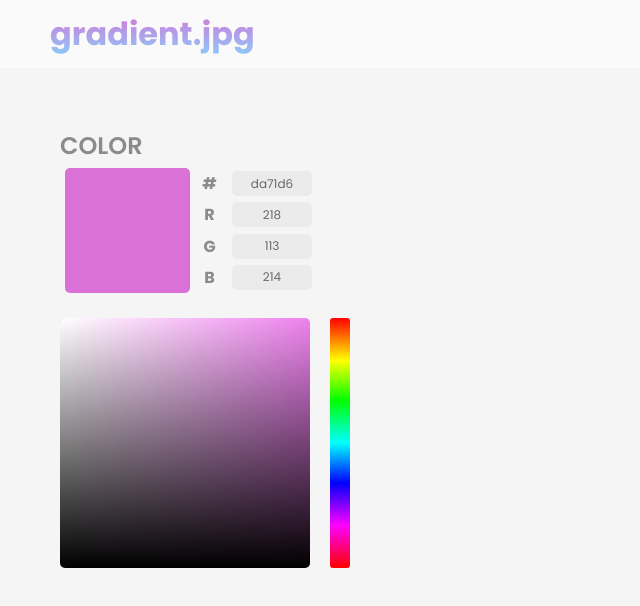
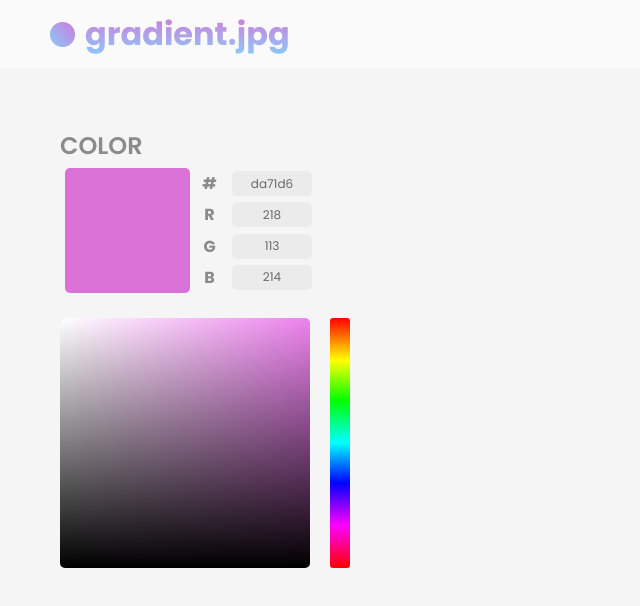
Before and after one commit to karenying/gradient.png, a React (Create React App) app: page / in a window 1280 px wide. Shown: the top 606 px of the page, without its empty margins (0-640 px from the left). Built offline with nearby package versions, Linux system fonts and the light colour scheme.

Commit message:
Change favicon to 16x16 and add logo to header

```diff
--- a/src/Components/Header.js
+++ b/src/Components/Header.js
@@ -1,10 +1,12 @@
 import React from 'react';
 import '../Styles/Header.css';
+import logo from '../Assets/logo.png';
 
 class Header extends React.Component {
     render() {
         return (
             <div className='header-container'>
+                <img src={logo}></img>
                 <h1>
                     gradient
                     <span
--- a/src/Styles/Header.css
+++ b/src/Styles/Header.css
@@ -3,6 +3,7 @@
     background-color: #fafafa;
     display: flex;
     padding: 10px 50px;
+    align-items: center;
 }
 
 .header-container h1 {
@@ -13,3 +14,9 @@
     margin: 0px;
     font-weight: bold;
 }
+
+.header-container img {
+    height: 25px;
+    width: 25px;
+    padding: 0px 10px 0px 0px;
+}
```
Also changed, not shown: src/Assets/logo.png (added), 1 other file (tests, documents, lock files or other folders).
